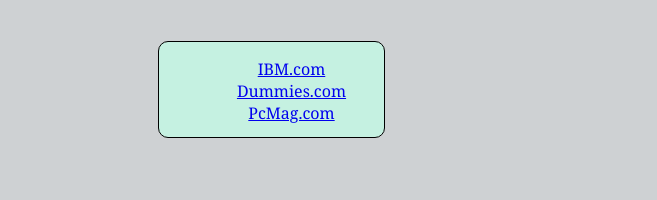
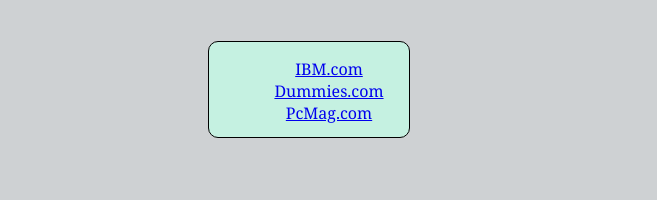
Before and after one commit to TSAWebsiteDevelopment/TSAWebsiteDevelopment.github.io, a plain HTML site: page resources.html in a window 1280 px wide. Shown: the part 324-524 px from the top of the page, 0-657 px from the left. Drawn offline with Linux system fonts and the light colour scheme; grey boxes are pictures that could not be loaded.

Commit message:
Update resources.css

```diff
--- a/resources.css
+++ b/resources.css
@@ -59,7 +59,7 @@ body{
 }
 .sources{
    height: 95px;
-   width: 225px;
+   width: 200px;
    display: inline-block
    float: left;
    border: 1px solid black;
@@ -67,7 +67,7 @@ body{
    font-family: "Georgia";
    text-align: center;
    background-color: #C5F1E1;
-   margin-left: 150px;
+   margin-left: 200px;
    margin-top: 50px;
 }
 .sources > ul{
```
